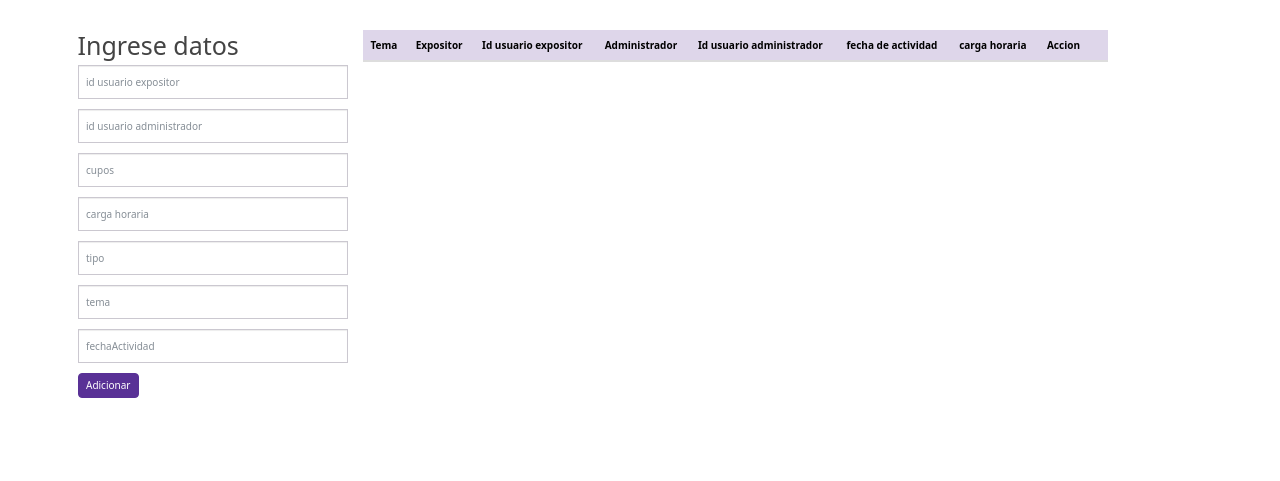
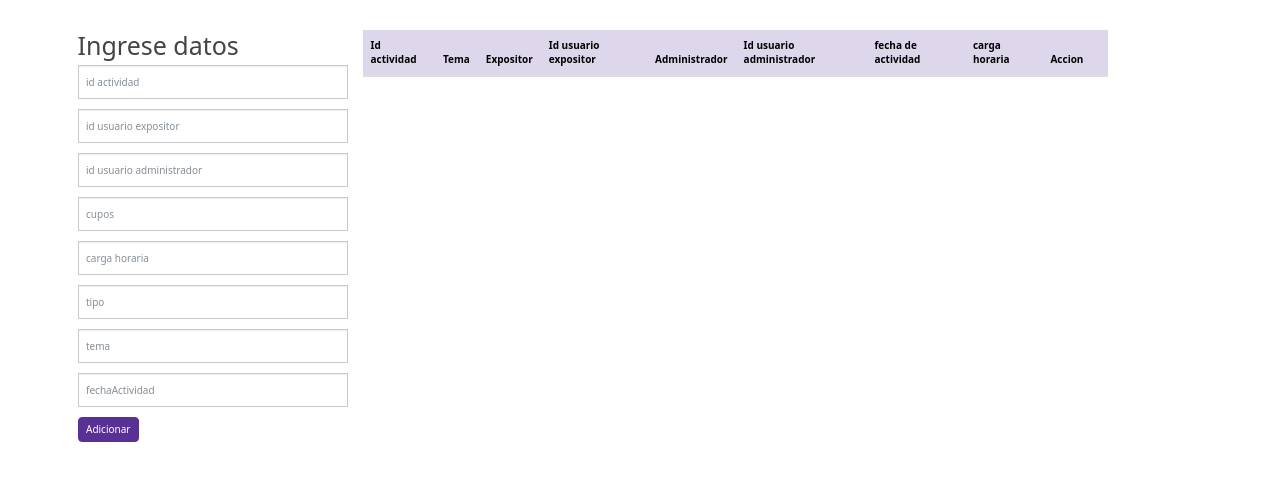
Before and after one commit to Chriss-12/INF281, a PHP site: page /modificaciones_evento.php in a window 1280 px wide. Shown: the part 96-577 px from the top of the page. Run offline with PHP 8.4, Linux system fonts and the light colour scheme; data that the repository does not hold is empty.

Commit message:
Actualizacion de modificaciones usuario y evento

```diff
--- a/me_insertar.php
+++ b/me_insertar.php
@@ -12,7 +12,7 @@
 
 
 
-    $sql="INSERT INTO ACTIVIDAD VALUES('$id_actividad','$id_usuarioExpositor','$id_usuarioAdministrador','$cupos', '$carga_horaria', '$tipo', '$tema', '$fechaActividad')";
+    $sql="INSERT INTO ACTIVIDAD VALUES('$id_actividad','$id_usuarioExpositor','$id_usuarioAdministrador', '$cupos', '$carga_horaria', '$tipo', '$tema', '$fechaActividad')";
     $query= mysqli_query($con,$sql);
 
     if($query){
--- a/modificaciones_evento.php
+++ b/modificaciones_evento.php
@@ -45,7 +45,7 @@
             <div class="col-md-3">
                 <h1>Ingrese datos</h1>
                     <form action="me_insertar.php" method="POST">
-
+                        <input type="text" class="form-control mb-3" name="id_actividad" placeholder="id actividad">
                         <input type="text" class="form-control mb-3" name="id_usuarioExpositor" placeholder="id usuario expositor">
                         <input type="text" class="form-control mb-3" name="id_usuarioAdministrador" placeholder="id usuario administrador">
                         <input type="text" class="form-control mb-3" name="cupos" placeholder="cupos">
@@ -62,6 +62,7 @@
                 <table class="table" >
                     <thead class="table-primary table-striped" >
                         <tr>
+                            <th>Id actividad</th>
                             <th>Tema</th>
                             <th>Expositor</th>
                             <th>Id usuario expositor</th>
@@ -79,6 +80,7 @@
                                 while($filas=mysqli_fetch_array($resultado)){
                             ?>
                                 <tr>
+                                    <td><?php echo $filas["id_actividad"]?></td>
                                     <td><?php echo $filas["tema"]?></td>
                                     <td><?php echo $filas["Expositor"]?></td>
                                     <td><?php echo $filas["id_usuarioExpositor"]?></td>
```
